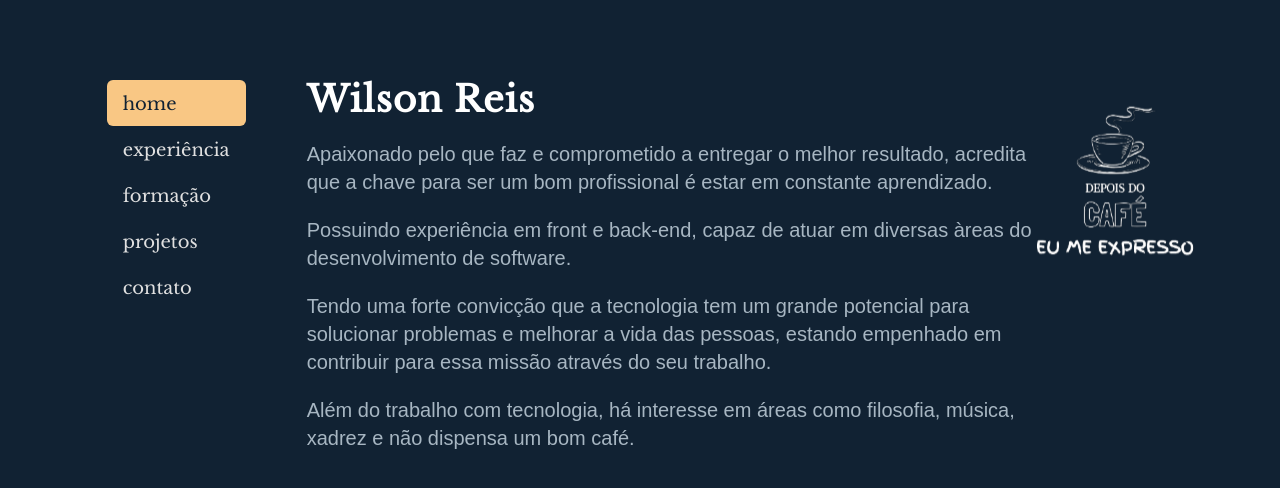
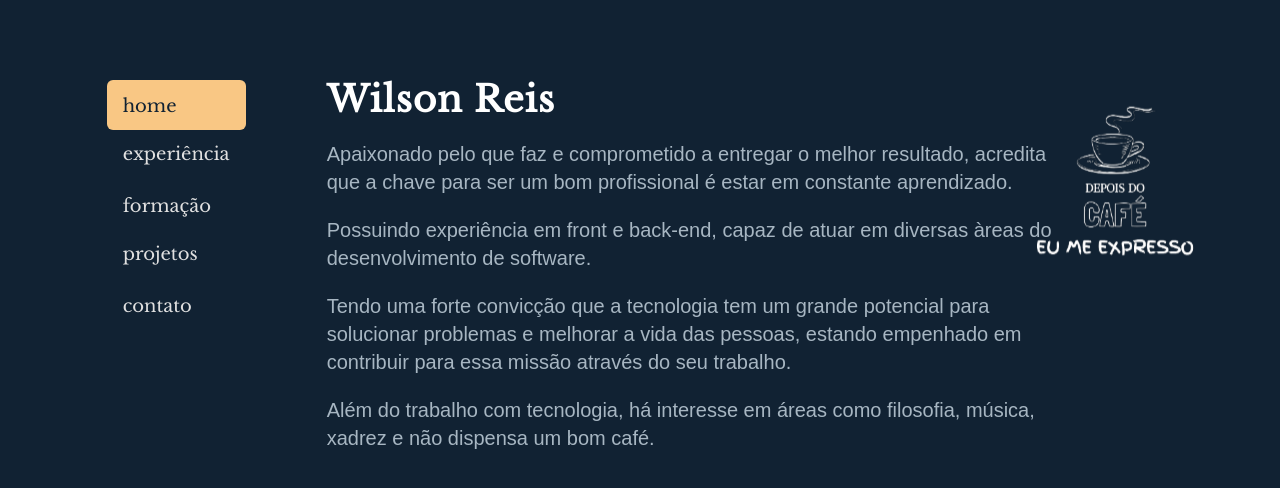
Before and after one commit to wilsonsdr/portfolio, a Next.js app: page / in a window 1280 px wide. Shown: the top 488 px of the page. Built offline with nearby package versions, Linux system fonts and the light colour scheme; a web font is replaced by a local one.

Commit message:
style: ajuste no top position do slide

```diff
--- a/src/pages/layout/Header.tsx
+++ b/src/pages/layout/Header.tsx
@@ -3,7 +3,7 @@ import Main from "./Main";
 
 export default function Header() {
   const [activeSection, setActiveSection] = useState("home");
-  const [activeSlide, setActiveSlide] = useState("0%");
+  const [activeSlide, setActiveSlide] = useState("0");
 
   const handleMenuClick = (section: string, top: string) => {
     setActiveSection(section);
@@ -11,22 +11,23 @@ export default function Header() {
   };
 
   return (
-    <div className="mx-auto flex w-10/12 flex-row gap-[200px] py-20">
-      <header>
+    <div className="mx-auto flex w-10/12 flex-row gap-[220px] py-20">
+      <header className="relative">
         <nav className="fixed">
-          <ul className="relative flex flex-col flex-wrap items-start justify-start gap-2 font-nav-menu text-lg text-info-color max-md:justify-center max-md:text-lg">
+          <ul className="flex flex-col flex-wrap items-start justify-start gap-4 font-nav-menu text-lg text-info-color max-md:justify-center max-md:text-lg">
             <li
-              className={`absolute left-0 top-[${activeSlide}] -z-20 h-1/5 w-full rounded-md bg-highlight-color duration-300 ease-out`}
+              style={{ top: `${activeSlide}` }}
+              className={`absolute left-0 -z-20 h-1/5 w-full rounded-md bg-highlight-color duration-300 ease-out`}
             ></li>
             <li>
               <a
                 aria-label="home"
-                className={`mt-[2px] block px-4 py-2 ${
+                className={`mt-3 block px-4 ${
                   activeSection === "home"
                     ? "text-bg-color"
                     : "hover:text-secondary-color"
                 }`}
-                onClick={() => handleMenuClick("home", "0%")}
+                onClick={() => handleMenuClick("home", "0")}
                 href="#home"
               >
                 home
@@ -35,7 +36,7 @@ export default function Header() {
             <li>
               <a
                 aria-label="experiencia"
-                className={`block px-4 py-2 pt-[2px] ${
+                className={`my-1 block px-4 ${
                   activeSection === "experiencia"
                     ? "text-bg-color"
                     : "hover:text-secondary-color"
@@ -49,7 +50,7 @@ export default function Header() {
             <li>
               <a
                 aria-label="formacao"
-                className={`block px-4 py-2 pt-[2px] ${
+                className={`my-1 block px-4 ${
                   activeSection === "formacao"
                     ? "text-bg-color"
                     : "hover:text-secondary-color"
@@ -63,7 +64,7 @@ export default function Header() {
             <li>
               <a
                 aria-label="projetos"
-                className={`block px-4 py-2 pt-[2px] ${
+                className={`mb-2 block px-4 ${
                   activeSection === "projetos"
                     ? "text-bg-color"
                     : "hover:text-secondary-color"
@@ -77,7 +78,7 @@ export default function Header() {
             <li>
               <a
                 aria-label="contato"
-                className={`block px-4 py-2 pt-[2px] ${
+                className={`mb-3 block px-4 ${
                   activeSection === "contato"
                     ? "text-bg-color"
                     : "hover:text-secondary-color"
```
